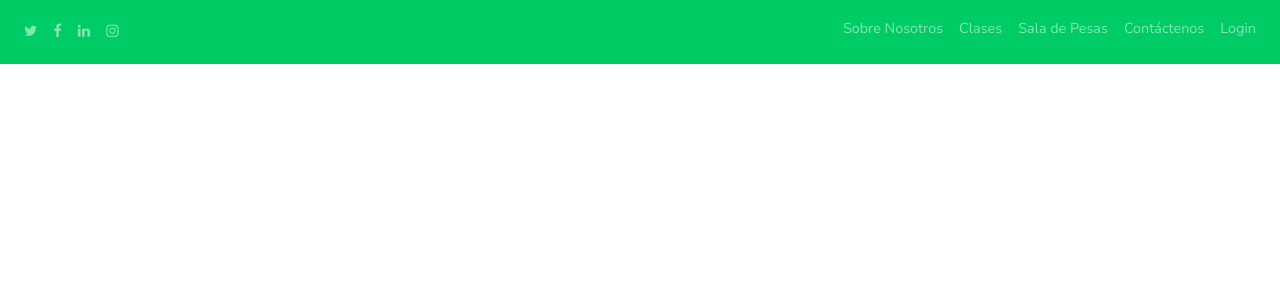
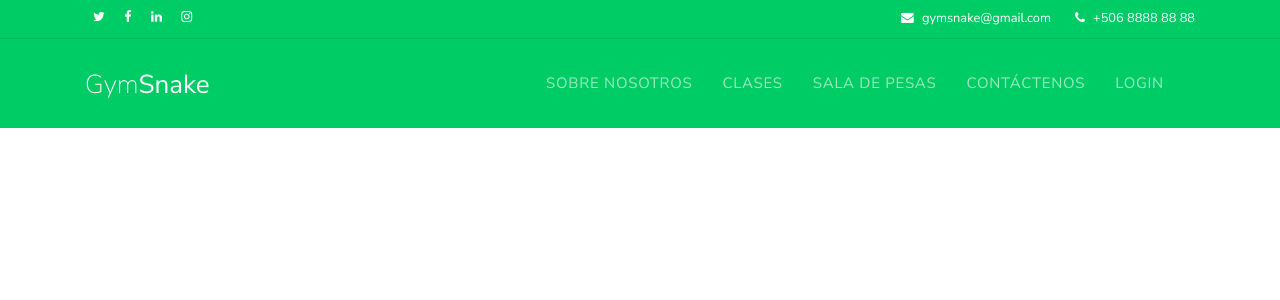
Before and after one commit to dabrin/gymSnake, a PHP site: page /public/header.php in a window 1280 px wide. Shown: the top 300 px of the page. Run offline with PHP 8.4, Linux system fonts and the light colour scheme; some libraries are stand-ins or nearby versions; some web fonts are replaced.

Commit message:
Nav listo

```diff
--- a/public/header.php
+++ b/public/header.php
@@ -27,32 +27,60 @@
     <link rel="stylesheet" href="public/css/style.css">
 </head>
 <body>
-    <!---->
-    <nav class="navbar navbar-expand-lg navbar navbar-dark bg-primary">
-        <button class="navbar-toggler" type="button" data-toggle="collapse" data-target="#navbarTogglerDemo03" aria-controls="navbarTogglerDemo03" aria-expanded="false" aria-label="Toggle navigation">
+
+    <div class="site-navbar-wrap bg-white">
+      <div class="site-navbar-top">
+        <div class="container py-2">
+          <div class="row align-items-center">
+            <div class="col-6">
+              <a href="#" class="p-2 pl-0"><span class="icon-twitter"></span></a>
+              <a href="https://www.facebook.com/GymSnake/" target="_blank" class="p-2 pl-0"><span class="icon-facebook"></span></a>
+              <a href="#" class="p-2 pl-0"><span class="icon-linkedin"></span></a>
+              <a href="https://www.instagram.com/gym_snake_turrialba/"  target="_blank" class="p-2 pl-0"><span class="icon-instagram"></span></a>
+            </div>
+            <div class="col-6">
+              <div class="d-flex ml-auto">
+                <a href="#" class="d-flex align-items-center ml-auto mr-4">
+                  <span class="icon-envelope mr-2"></span>
+                  <span class="d-none d-md-inline-block">gymsnake@gmail.com</span>
+                </a>
+                <a href="tel://12912830302" class="d-flex align-items-center">
+                  <span class="icon-phone mr-2"></span>
+                  <span class="d-none d-md-inline-block">+506 8888 88 88</span>
+                </a>
+              </div>
+            </div>
+          </div>
+        </div>
+      </div>
+    </div>
+
+    <div class="site-navbar-wrap bg-white">
+
+      <div class="container">
+        <div class="site-navbar bg-light">
+          <div class="py-1">
+            <div class="row align-items-center">
+              <div class="col-2">
+                <h2 class="mb-0 site-logo"><a href="index.html">Gym<strong>Snake</strong>  </a></h2>
+              </div>
+
+
+
+              <div class="col-10" style="display: flex; justify-content: flex-end">
+
+              <nav class="navbar navbar-expand-lg navbar-dark  site-navigation text-right" role="navigation">
+                <div class="container">
+                <a class="navbar-brand" href="#"></a>
+                    <button class="navbar-toggler navbar-light" type="button" data-toggle="collapse" data-target="#navbarSupportedContent" aria-controls="navbarSupportedContent" aria-expanded="false" aria-label="Toggle navigation">
                     <span class="navbar-toggler-icon"></span>
                     </button>
-       <!-- <a class="navbar-brand" href="#">Gym<strong>Snake</strong></a>-->
-
-        <div class="collapse navbar-collapse" id="navbarTogglerDemo03">
-        <!---->
-        <ul class="navbar-nav mr-auto mt-2 mt-lg-0">
-                <li class="nav-item">
-                <a class="nav-link" class="p-2 pl-0"><span target="_blank" class="icon-twitter"></span></a>
-                 </li>
-                <li class="nav-item">
-                <a class="nav-link" href="https://www.facebook.com/GymSnake/" target="_blank" class="p-2 pl-0"><span class="icon-facebook"></span></a>
-                </li>
-                <li class="nav-item">
-                <a class="nav-link" class="p-2 pl-0"><span target="_blank" class="icon-linkedin"></span></a>
-                </li>
-                <li class="nav-item">
-                <a class="nav-link" href="https://www.instagram.com/gym_snake_turrialba/"  target="_blank" class="p-2 pl-0"><span target="_blank" class="icon-instagram"></span></a>
-                </li>
-            </ul>
 
 
-            <ul class="navbar-nav my-2 mt-lg-0">
+                    <div class="collapse navbar-collapse d-lg-none ml-md-0 mr-auto" id="navbarSupportedContent">
+
+                      <ul class="navbar-nav mr-auto site-menu ">
+
                       <li class="nav-item">
                           <a class="nav-link" href="#SobreNosotros">Sobre Nosotros</a>
                       </li>
@@ -70,5 +98,17 @@
                           <a class="nav-link" href="?controller=Login&action=defaultAction">Login</a>
                       </li>
                        </ul>
+
+                        </div>
                         </div>
                     </nav>
+
+
+
+
+              </div>
+            </div>
+          </div>
+        </div>
+      </div>
+    </div>
```
Also changed, not shown: view/indexView.php (+5 -55 lines). Lines whose indentation alone changed are shown as unchanged.
